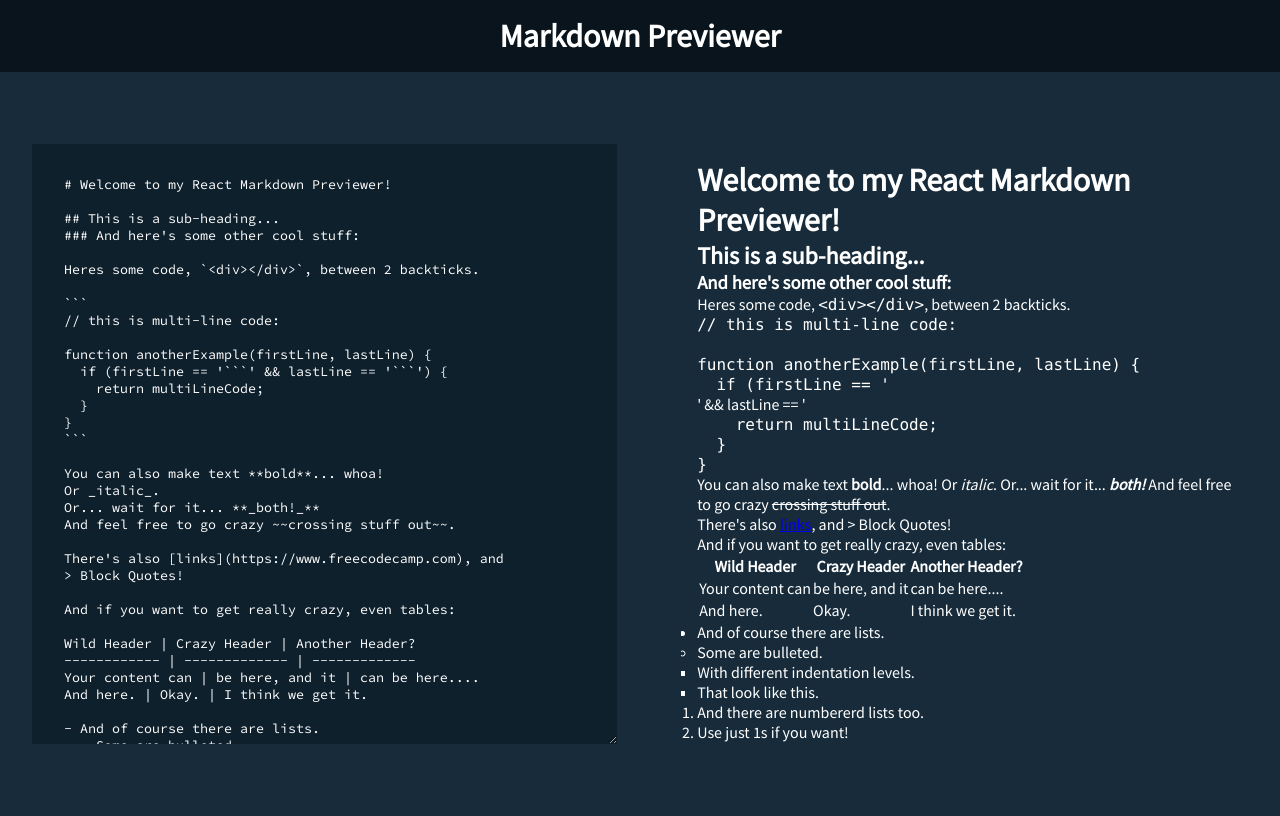
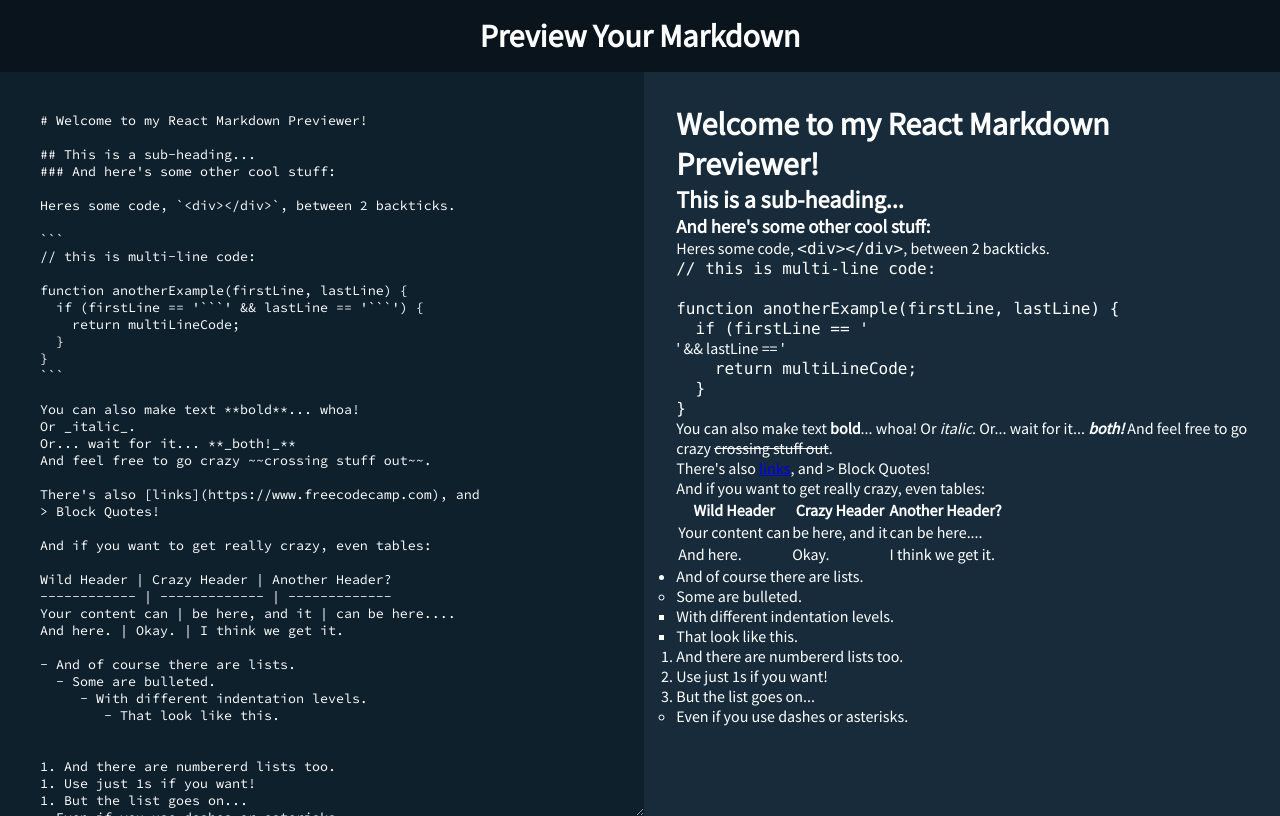
Before and after one commit to gerhynes/markdown-previewer, a React (Create React App) app: page / in a window 1280 px wide. Built offline with nearby package versions, Linux system fonts and the light colour scheme.

Commit message:
Edit margins and padding

```diff
--- a/src/App.js
+++ b/src/App.js
@@ -6,7 +6,7 @@ function App() {
   return (
     <div className="App">
       <header className="App-title">
-        <h1>Markdown Previewer</h1>
+        <h1>Preview Your Markdown</h1>
       </header>
       <MarkdownPreviewer />
     </div>
--- a/src/MarkdownPreviewer.css
+++ b/src/MarkdownPreviewer.css
@@ -14,10 +14,9 @@
 
 .markdown-input {
   font-family: "Source Code Pro", sans-serif;
-  margin: 0 2rem;
-  padding: 2rem;
+  padding: 2.5rem;
   width: 100%;
-  height: 75vh;
+  height: 100%;
   border: none;
   background: #0f202d;
   color: #fff;
@@ -25,10 +24,9 @@
 }
 
 .markdown-preview {
-  margin: 0 2rem;
-  padding: 1rem;
+  padding: 2rem;
   width: 100%;
-  height: 75vh;
+  height: 100%;
   overflow-y: scroll;
   background: #172b3a;
   color: #fff;
```
